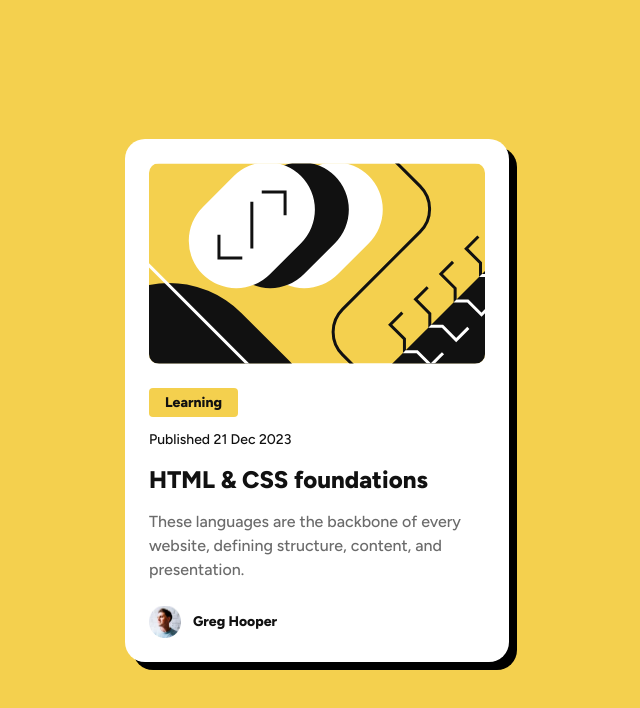
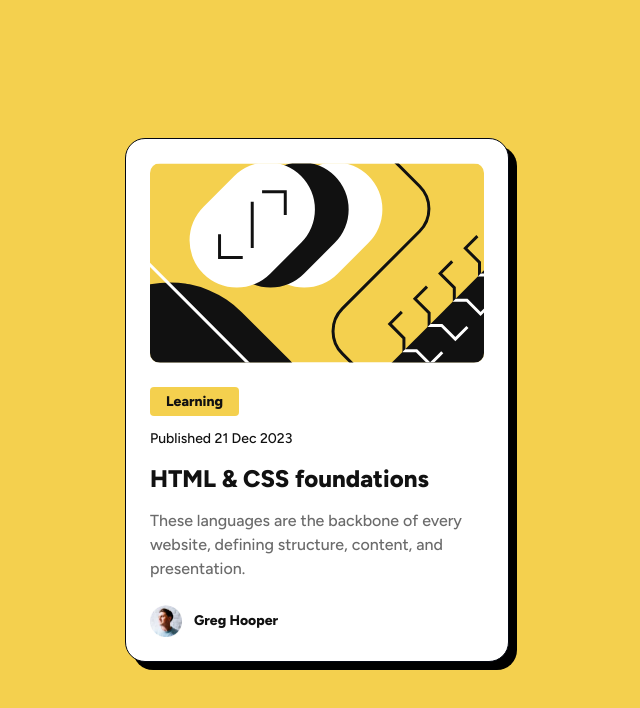
Before and after one commit to Noppakalo/BlogPreview, a website: page index.html in a window 1280 px wide. Shown: the whole page, without its empty margins (323-963 px from the left). Drawn offline with Linux system fonts and the light colour scheme.

Commit message:
style: change design card

```diff
--- a/index.html
+++ b/index.html
@@ -21,7 +21,7 @@
     <body>
         <div class="container flex items-center justify-center m-auto h-svh">
             <div
-                class="card bg-white flex flex-col gap-6 p-6 w-[384px] h-auto ring-1 rounded-[20px]"
+                class="bg-white flex flex-col gap-6 p-6 w-[384px] h-auto border border-gray-950 rounded-[20px] shadow-[8px_8px_0px_0px_rgba(0,0,0,1)] hover:shadow-[20px_20px_0px_0px_rgba(0,0,0,1)] transition-shadow duration-300 ease-in-out"
             >
                 <img
                     src="./assets/images/illustration-article.svg"
--- a/src/input.css
+++ b/src/input.css
@@ -53,16 +53,6 @@ button {
     color: var(--gray-950);
 }
 
-.card {
-    border: 1px solid var(--gray950);
-    box-shadow: 8px 8px 0px 0px rgb(0 0 0 / 1);
-}
-
-.card:hover {
-    box-shadow: 20px 20px 0px 0px rgb(0 0 0 / 1);
-    transition: box-shadow 0.3s ease-in-out;
-}
-
 .content-title:hover,
 .content-title:active,
 .content-title:focus {
```
Also changed, not shown: README.md, src/output.css.
